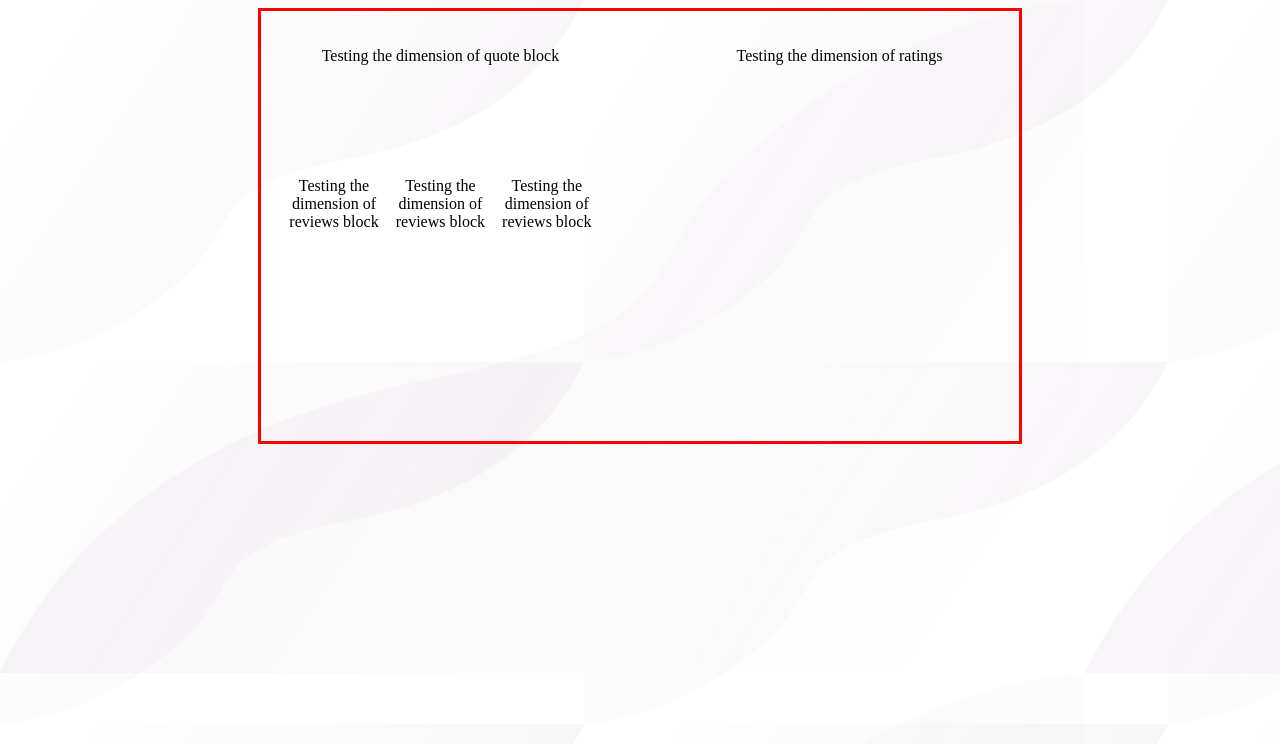
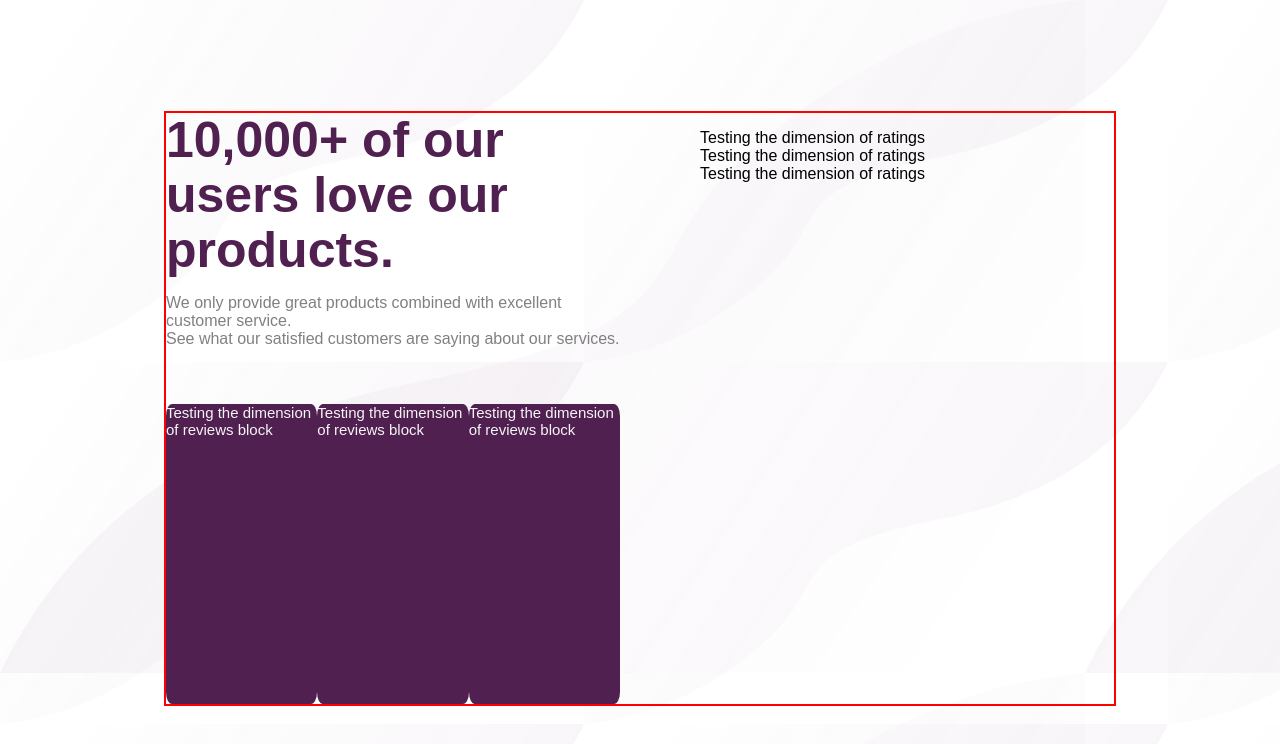
Before and after one commit to RobertK1229/Helium_challenge, a plain HTML site: page Index.html in a window 1280 px wide. Drawn offline with Linux system fonts and the light colour scheme.

Commit message:
Fixed position of content grid made font (10,000+...) colored and sized Added correct font family Added color background to (soon to be) review section

```diff
--- a/Index.html
+++ b/Index.html
@@ -9,16 +9,21 @@
 <body>
 <!--Parent grid container-->
 <div class="content-grid">
-    <div>
-        <p>Testing the dimension of quote block</p>
+    <div id="">
+        <header id="hook">10,000+ of our<br> users love our<br> products.</header>
+        <p style="color: gray; font-weight: 500"> We only provide great products combined with excellent customer service.<br> See what our satisfied customers are saying about our services.</p>
     </div>
-    <div>
-        <p>Testing the dimension of ratings</p>
+    <div id="ratings">
+        <ul style="list-style-type: none">
+            <li>Testing the dimension of ratings</li>
+            <li>Testing the dimension of ratings</li>
+            <li>Testing the dimension of ratings</li>
+        </ul>
     </div>
     <div class="flex-container">
-        <p>Testing the dimension of reviews block</p>
-        <p>Testing the dimension of reviews block</p>
-        <p>Testing the dimension of reviews block</p>
+        <div>Testing the dimension of reviews block</div>
+        <div>Testing the dimension of reviews block</div>
+        <div>Testing the dimension of reviews block</div>
     </div>
 </div>
 </body>
--- a/Style.sass
+++ b/Style.sass
@@ -1,19 +1,34 @@
 body
   background: url("Images/Page_background/bg-pattern-bottom-desktop.svg"), url("Images/Page_background/bg-pattern-top-desktop.svg")
-  min-height: 100%
+  font-family: Spartan, sans-serif
+  min-height: 100vh
+  display: flex
+  justify-content: center
+  align-items: center
 
 .content-grid
   display: grid
   grid-template-columns: 1fr 1fr
   grid-template-rows: auto 300px
   grid-gap: 40px
-  max-width: 60%
   margin: 0 auto
-  border: 3px solid red
+  max-width: 75%
+  border: 2px red solid
 
-.content-grid > div
-  text-align: center
-  padding: 20px
+//.content-grid > div
+//  padding: 15px
+
+#hook
+  color: #502050
+  line-height: 1.1
+  font-weight: 700
+  font-size: 50px
 
 .flex-container
   display: flex
+
+.flex-container > div
+  font-size: 15px
+  color: whitesmoke
+  background: hsl(300, 43%, 22%)
+  border-radius: 4%
```
Also changed, not shown: Style.css, 1 other file.
